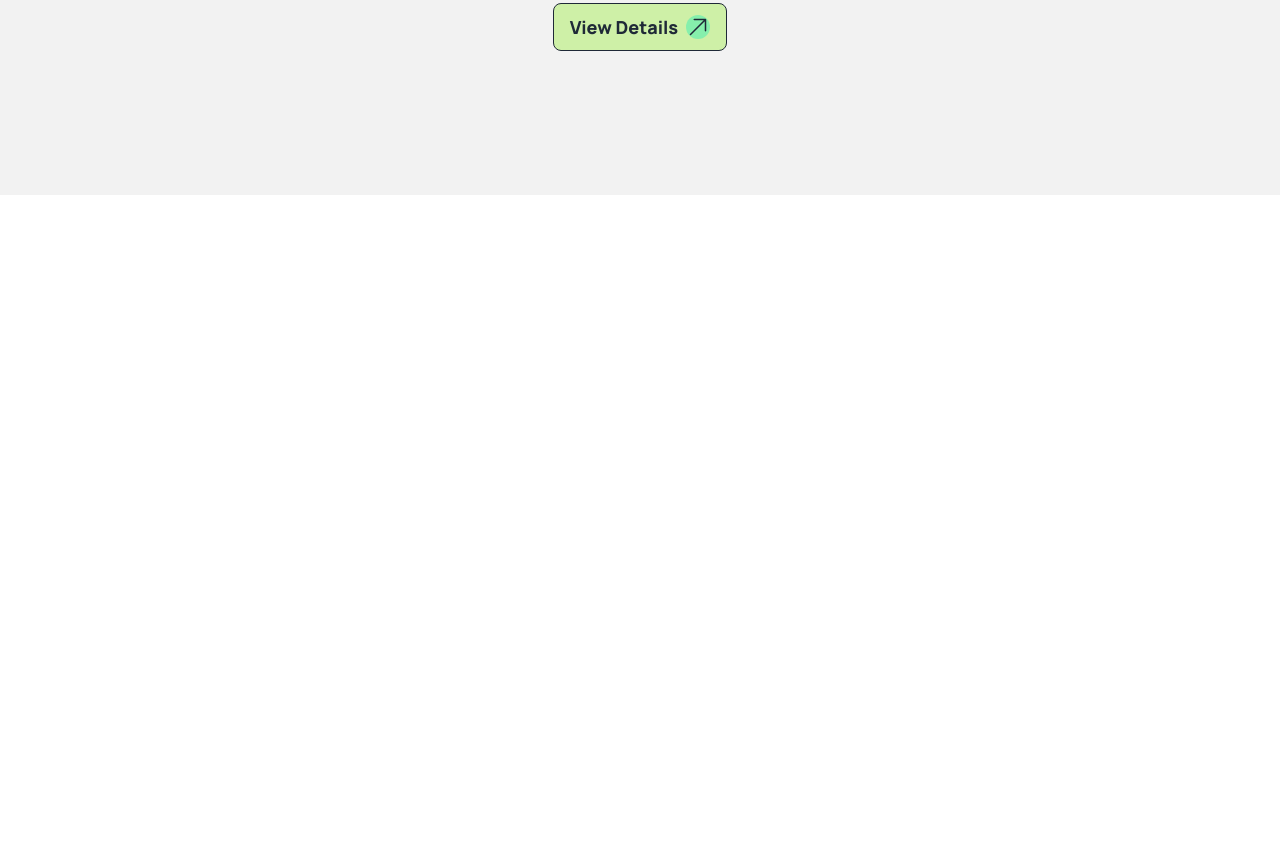
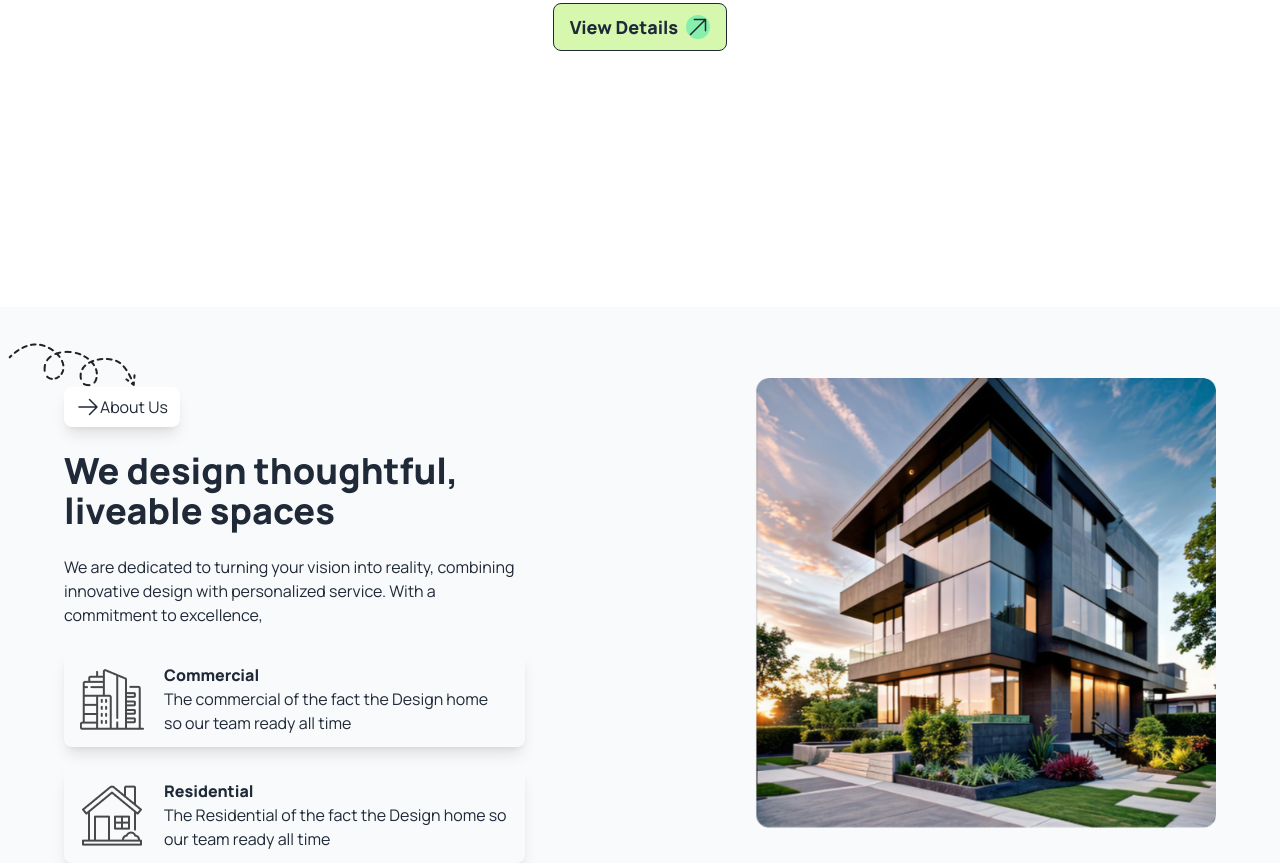
Before and after one commit to shantodeveloper/Assingment-3-website, a plain HTML site: page index.html in a window 1280 px wide. Shown: the part 701-1564 px from the top of the page. Before the commit the page ends 1008 px from the top, so only its background shows below. Drawn offline with nearby package versions, Linux system fonts and the light colour scheme.

Commit message:
About section done

```diff
--- a/index.html
+++ b/index.html
@@ -22,8 +22,8 @@
 
 <body class="manrope-font">
 
-  <header class=" bg-base-200 mb-28 h-auto">
-
+  <header class="bg-gradient-to-r from-[#FFFFFF] to-[#FFFFFF] mb-28 h-auto">
+    <!-- navbar section -->
     <nav class="container mx-auto md:px-16">
       <div class="navbar sm:flex justify-between">
         <div class="navbar-start">
@@ -84,8 +84,8 @@
       </div>
     </nav>
 
-
-    <div class="hero bg-base-200 min-h-screen container mx-auto md:px-16  md:pb-32 ">
+    <!-- banner section -->
+    <div class="hero  min-h-screen container mx-auto md:px-16  md:pb-32 ">
       <div class="hero-content text-center  ">
         <div class="md:max-w-5xl">
           <div class="flex justify-center ">
@@ -112,8 +112,69 @@
         </div>
       </div>
     </div>
+  </header>
 
-  </header>
+  <main class="">
+    <section class="max-h-fit bg-slate-50 pt-9">
+      <!-- About section -->
+
+      <div class=" container mx-auto md:px-16 md:flex md:justify-between md:items-center ">
+
+        <div class="md:w-2/5 ">
+          <div class="hidden md:block sm:hidden">
+            <img class="-ml-14" src="assets/Vector.png" alt="">
+          </div>
+          <!-- titel and description -->
+          <div class="text-center md:text-start">
+            <button class="flex mx-auto md:mx-0 bg-white shadow-lg px-3 py-2 rounded-lg"> <span><svg
+                  xmlns="http://www.w3.org/2000/svg" fill="none" viewBox="0 0 24 24" stroke-width="1.5"
+                  stroke="currentColor" class="size-6">
+                  <path stroke-linecap="round" stroke-linejoin="round" d="M13.5 4.5 21 12m0 0-7.5 7.5M21 12H3" />
+                </svg>
+              </span> About Us</button>
+            <br>
+            <h1 class="text-2xl  md:text-4xl font-extrabold">We design thoughtful,
+              <br> liveable spaces
+            </h1>
+            <br>
+            <p class="w-auto">We are dedicated to turning your vision into reality, combining innovative design with
+              personalized
+              service. With a
+              commitment to excellence,</p>
+          </div>
+
+          <br>
+          <div class="flex flex-col gap-5">
+            <div class="flex items-center gap-5  md:w-auto px-4 py-3 rounded-lg shadow-lg">
+              <img src="assets/commercial.png" alt="">
+              <div>
+                <h2 class="font-extrabold"> Commercial</h2>
+                <p>The commercial of the fact the Design home so our team ready all time</p>
+              </div>
+            </div>
+
+            <div class="flex items-center gap-5  md:w-auto px-4 py-3 rounded-lg shadow-lg mb-10 md:mb-0">
+              <img src="assets/residential.png" alt="">
+              <div>
+                <h2 class="font-extrabold">Residential</h2>
+                <p>The Residential of the fact the Design home so our team ready all time</p>
+              </div>
+            </div>
+          </div>
+        </div>
+
+
+
+        <div class="md:w-2/5">
+          <img src="assets/Rectangle.png" alt="">
+        </div>
+      </div>
+    </section>
+  </main>
+
+
+
+
 </body>
 
 </html>
```
